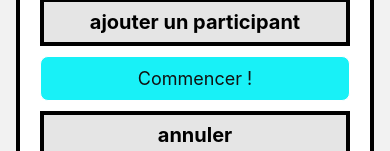
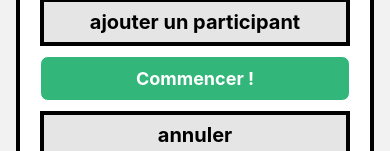
Before and after one commit to Kraizix/Temp-venn, a React Native app: screen /CreateProject in a window 390 px wide. Shown: the part 444-595 px from the top of the page. Built offline with nearby package versions, Linux system fonts and the light colour scheme.

Commit message:
fix: 🐛 CreateProject css and redirection

```diff
--- a/src/screens/CreateProject.js
+++ b/src/screens/CreateProject.js
@@ -16,6 +16,8 @@ import { showMessage, MessageBar } from "react-native-messages";
 import { getAll } from "../firebase";
 import Avatar from "../components/Avatar";
 import data from "../../assets/data.json";
+import { NavigationContainer } from "@react-navigation/native";
+import { createNativeStackNavigator } from "@react-navigation/native-stack";
 
 export default class CreateProject extends Component {
   constructor(props) {
@@ -88,6 +90,7 @@ export default class CreateProject extends Component {
       participants: this.state.participants,
       tags: this.state.tags,
     });
+    this.props.navigation.navigate("Projets");
   }
 
   render() {
@@ -106,7 +109,6 @@ export default class CreateProject extends Component {
           onChange={this.handleChangeParticipants}
         />
         <Button title="ajouter un participant" onPress={this.onPress} />
-
         <TouchableHighlight
           style={styles.button}
           underlayColor="white"
@@ -116,8 +118,8 @@ export default class CreateProject extends Component {
         </TouchableHighlight>
         <Button
           title="annuler"
-          onPress={() => this.props.navigation.navigate("Accueil")}
           style={styles.buttonTextQuit}
+          onPress={() => this.props.navigation.navigate("Projets")}
         ></Button>
       </View>
     );
@@ -160,20 +162,28 @@ const styles = StyleSheet.create({
     fontWeight: "700",
     marginBottom: 16,
   },
+  avatar: {
+    margin: 8,
+  },
   buttonText: {
     fontSize: 18,
-    color: "#111",
+    color: "white",
     alignSelf: "center",
+    fontWeight: "700",
+    fontStyle: "normal",
   },
   buttonTextQuit: {
     fontSize: 18,
+    fontWeight: "700",
+    fontStyle: "normal",
     color: "red",
     alignSelf: "center",
+    backgroundColor: "white",
   },
   button: {
     height: 45,
     flexDirection: "row",
-    backgroundColor: "#18F1F7",
+    backgroundColor: "#32B67A",
     borderColor: "white",
     borderWidth: 1,
     borderRadius: 8,
```
